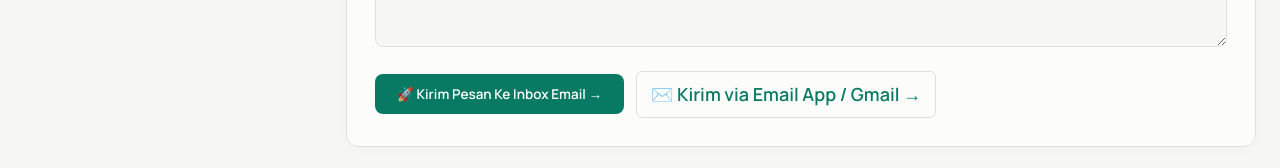
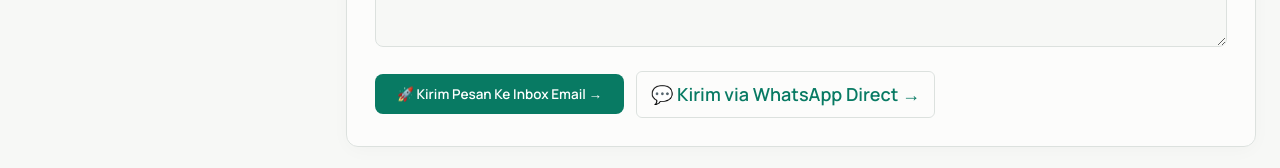
Before and after one commit to Rz17-code/Portofolio-Aryo, a Next.js app: page / in a window 1280 px wide. Shown: the part 6584-6752 px from the top of the page. Built offline with nearby package versions, Linux system fonts and the light colour scheme.

Commit message:
feat: add direct WhatsApp link trigger to ContactForm

```diff
--- a/components/ContactForm.js
+++ b/components/ContactForm.js
@@ -14,9 +14,9 @@ const copy = {
   messageLabel: { id: "Pesan", en: "Message", zh: "留言内容" },
   messagePlaceholder: { id: "Tuliskan pesan Anda di sini...", en: "Type your message here...", zh: "在此输入您的留言..." },
   submitBtn: { id: "🚀 Kirim Pesan Ke Inbox Email", en: "🚀 Send Message to Inbox Email", zh: "🚀 发送至邮箱" },
-  mailtoBtn: { id: "✉️ Kirim via Email App / Gmail", en: "✉️ Send via Email App / Gmail", zh: "✉️ 通过邮件客户端发送" },
+  waBtn: { id: "💬 Kirim via WhatsApp Direct", en: "💬 Send via WhatsApp Direct", zh: "💬 通过 WhatsApp 发送" },
   successTitle: { id: "✓ Pesan Terkirim!", en: "✓ Message Sent!", zh: "✓ 留言已发送！" },
-  successDesc: { id: "Terima kasih! Pesan Anda telah diteruskan ke haryosalam3@gmail.com. Silakan periksa inbox / spam email Anda untuk konfirmasi aktivasi FormSubmit pertama kali.", en: "Thank you! Your message has been routed to haryosalam3@gmail.com.", zh: "感谢！您的留言已发送至 haryosalam3@gmail.com。" },
+  successDesc: { id: "Terima kasih! Pesan Anda telah diteruskan ke haryosalam3@gmail.com.", en: "Thank you! Your message has been routed to haryosalam3@gmail.com.", zh: "感谢！您的留言已发送至 haryosalam3@gmail.com。" },
   sendAnother: { id: "Kirim Pesan Lainnya", en: "Send Another Message", zh: "发送另一条留言" }
 };
 
@@ -30,11 +30,10 @@ export default function ContactForm({ language = 'id', onShowToast }) {
     setFormData((prev) => ({ ...prev, [name]: value }));
   };
 
-  const emailSubject = encodeURIComponent(formData.subject ? `[Portofolio] ${formData.subject}` : `Pesan Portofolio dari ${formData.name || 'Pengunjung'}`);
-  const emailBody = encodeURIComponent(
-    `Nama: ${formData.name}\nEmail: ${formData.email}\n\nPesan:\n${formData.message}\n\n---\nDikirim via Portofolio Rozindar Haryo Salam`
+  const waText = encodeURIComponent(
+    `Halo Rozindar Haryo Salam,\n\nNama: ${formData.name || '-'}\nEmail: ${formData.email || '-'}\nSubjek: ${formData.subject || 'Diskusi Portofolio'}\n\nPesan:\n${formData.message || '-'}`
   );
-  const mailtoUrl = `mailto:haryosalam3@gmail.com?subject=${emailSubject}&body=${emailBody}`;
+  const waUrl = `https://wa.me/6281215288361?text=${waText}`;
 
   return (
     <div className="contact-form-card">
@@ -115,8 +114,8 @@ export default function ContactForm({ language = 'id', onShowToast }) {
           <button className="submit-form-btn" type="submit">
             {translate(copy.submitBtn)} &rarr;
           </button>
-          <a href={mailtoUrl} className="cv-btn" style={{ textDecoration: 'none' }}>
-            {translate(copy.mailtoBtn)} &rarr;
+          <a href={waUrl} target="_blank" rel="noreferrer" className="cv-btn" style={{ textDecoration: 'none' }}>
+            {translate(copy.waBtn)} &rarr;
           </a>
         </div>
       </form>
```
